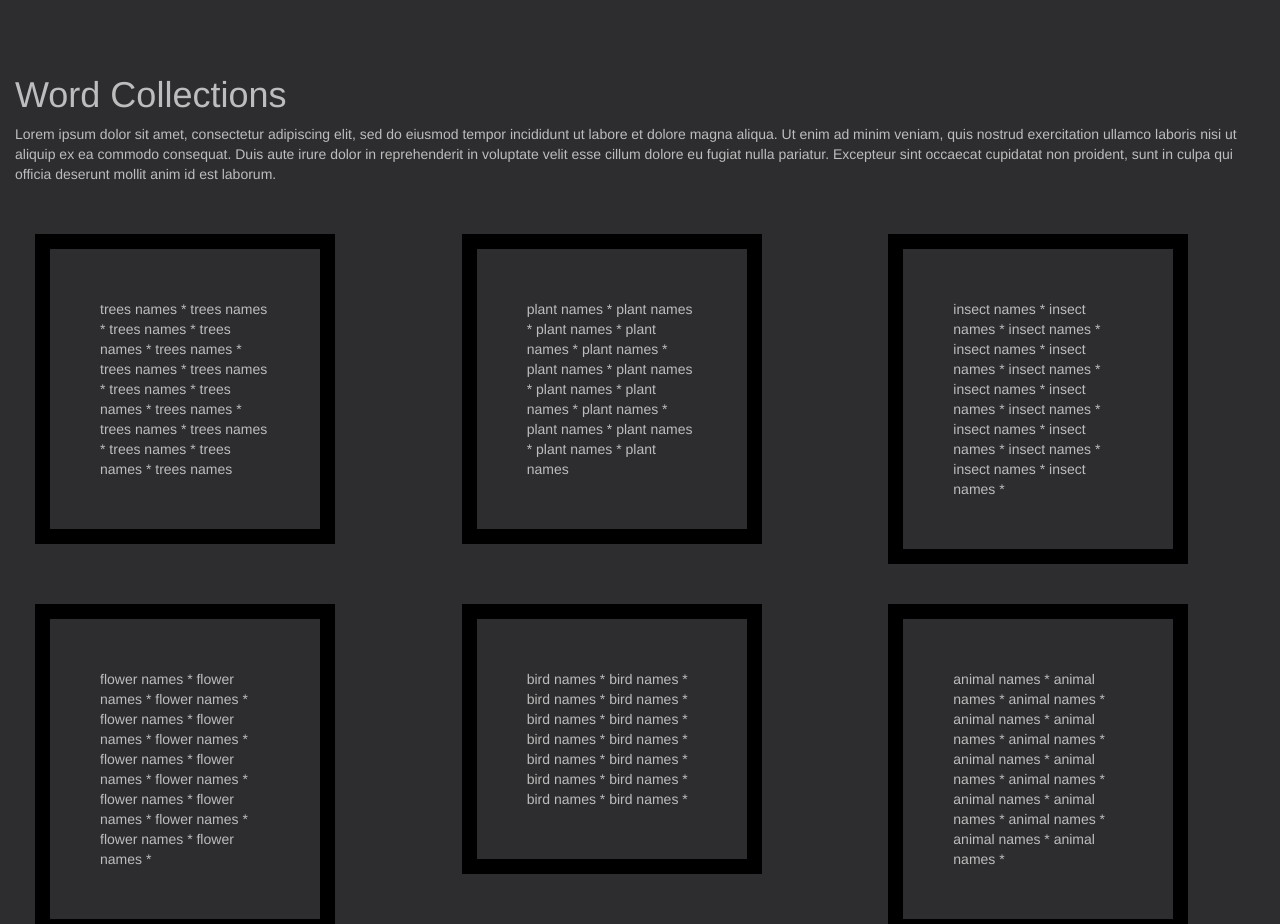
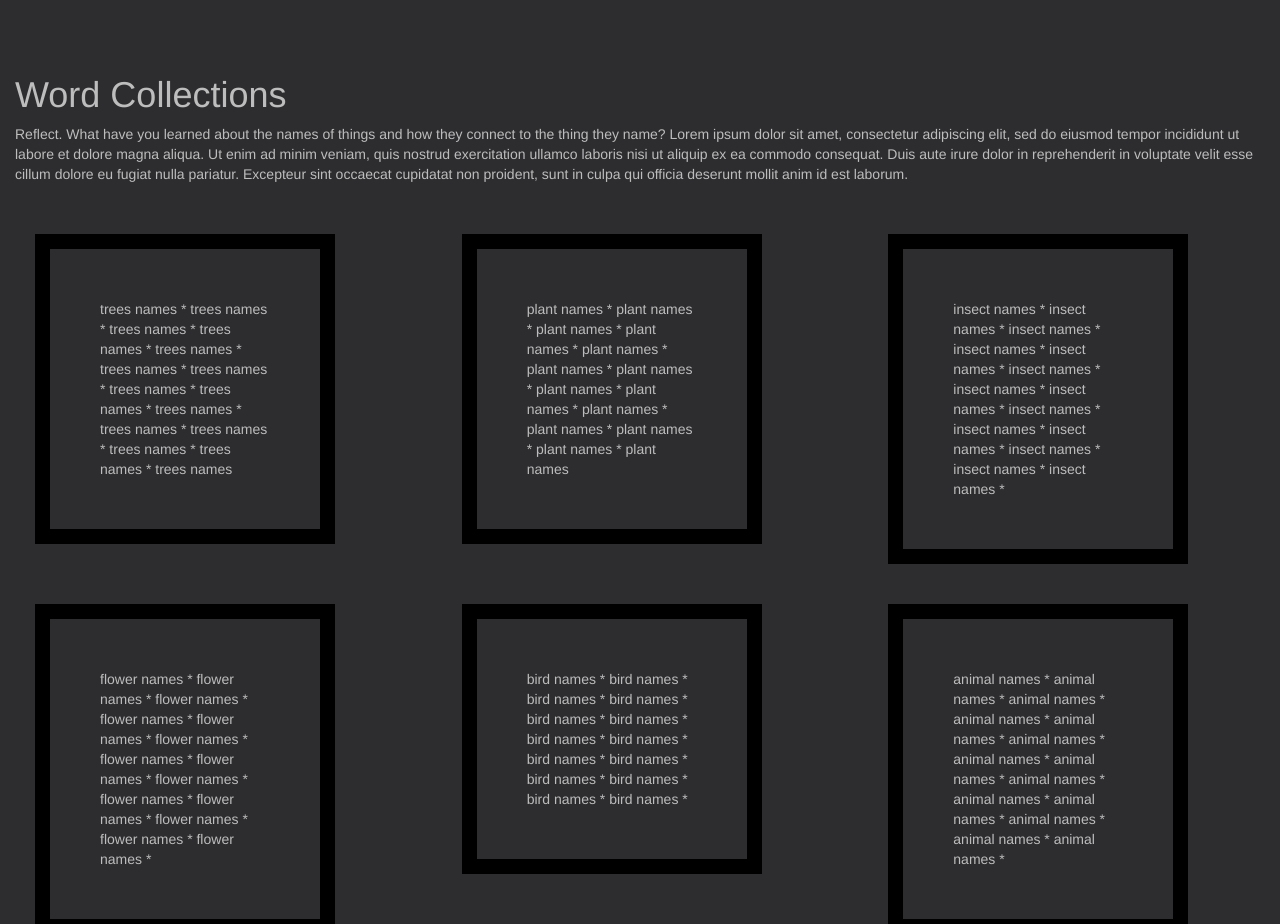
Before and after one commit to Open-Fuego/my-nature-study, a plain HTML site: page index.html in a window 1280 px wide. Shown: the part 1840-2764 px from the top of the page. Drawn offline with nearby package versions, Linux system fonts and the light colour scheme.

Commit message:
Add files via upload

```diff
--- a/index.html
+++ b/index.html
@@ -1,8 +1,8 @@
- <!-- Welcome to My Nature Study. This Nature Study will take time to build. We recommend you make repeated visits to the same location so that you can embed yourself in a specific location. To get started, you will need to fork my repository from GitHub if you haven't already. If you want to easily publish it on GitHub, I'll give you more information at the end of this document. But for right now, fork, and then download the website to a zip file (or clone it, if you know what that means). Go ahead and put these files in a secure place (folder) where you will be able to find them and organize your other assests like images, pdfs, etcetera. You will also need a text editor like "brackets.io" or "atom.io" or "notepad-plus-plus.org." Open the style.css and index.html documents in the text editor and we can get started building our own electrate experience.-->
+ <!-- Welcome to My Nature Study. This Nature Study will take time to build. We recommend you make repeated visits to the same location so that you might better understand all of the complexities of this space. To get started, you will need to fork the repository, or download the code from GitHub. If you want to easily publish your Nature Study on GitHub, I'll give you more information at the end of this document. But for right now, fork and download the website to a zip file (or clone it, if you know what that means). Go ahead and put these files in a secure folder where you will be able to find them and organize assets like images, pdfs, etcetera. You will also need a text editor like "brackets.io" or "atom.io" or "notepad-plus-plus.org." Open the style.css and index.html documents in the text editor and we can get started building our own Nature Study.-->
 
 <!--BTW. You can leave these hidden HTML text fields be, or delete them. They are but road signs, absent from the larger design-->
 
-<!--First we will need to do some work in the head of the document. The head organizes important information needed to expalin to browsers how the website will work. You can keep or change the title of this HTML document below, from "My Nature Study" to whatever you want it to be called. Your new text will appear in your browser tab-->
+<!--First, we will need to do some work in the head of the document. The head organizes important information needed to explain to browsers how the website will work. You can keep the title of this HTML document, "My Nature Study," or change it to whatever you want it to be called. Your new text will appear in your browser tab-->
 
 <!DOCTYPE html>
 <html lang="en">
@@ -28,11 +28,7 @@
 <body>
 
 
-    <!-- We'll need to do some more work in this section, but to do so, we'll need to make some changes on your style.css file. Developers refer to this division as a "Hero Block," but we will refer to it as a "Wide Image."  Think carefully about the image you select and how it might serve a sybolic function in your nature study.
-
-Place a .jpg or .png in the same file folder as this project (hint: simplify the name). You don't need to do anything on this html page, but you'll need to change the background image name on the style.css page to match you image asset. Now, change the other relevant information in this section."-->
-
-
+    <!-- Developers refer to this division as a "Hero Block." Think carefully about the image you select and how it might serve a symbolic function in your nature study. Place a .jpg or .png in the same file folder as this project (hint: simplify the name to one word). You don't need to do anything on this html page, but you'll need to change the background image name on the style.css page to match your image asset. Next, change the other relevant information in this section."-->
 
 <div class="hero-image">
   <div class="hero-text">
@@ -42,9 +38,9 @@ Place a .jpg or .png in the same file folder as this project (hint: simplify the
 </div>
 
 
-   <!--We'll begin our Nature Study by thinking about the mode of seeing and the medium of photography. Seeing is just one way we come to understand our world. And when we use tools for seeing, like telescopes and microscopes we can sometimes see an object differently from how we might otherwise. Sometimes we can bring the object gets closer or sometimes we can better frame the object. In this exercise we are going to think about how we can frame not the treee, but the branch, not the rock, but the moss on the rock. What are the parts that make up the whole of this system?-->
+   <!--We'll begin our Nature Study by thinking about the mode of seeing and the medium of photography. Seeing is just one way we come to understand our world. And when we use tools for seeing, like telescopes and microscopes, we can sometimes see an object differently from how we might otherwise. Sometimes we can bring the object closer, sometimes we can better frame the object, and sometimes we can bring different elements into focus. In this exercise we are going to think about how we can frame not the whole of the tree, but the branch, not the boulder, but the moss on its northern-most side. We might be in a big place, but we can use the lens to direct our attention to something smaller. So what are the parts that make up the whole of this system?-->
 
-    <!--In this exercise we'll need to place our assets in the image folder making sure they are jpgs. or pngs. Link the img src=to your image. Then you'll need to scroll down to the corresponding modals at the bottom of this page. Add the image there as well.-->
+    <!--In this exercise we'll need to place our image assets in the image folder making sure each image is a .jpg or .png. Link the img src=to your image in the code. Then you'll need to scroll down to the corresponding modals at the bottom of this page to add the image there as well. You may add or delete code depending on the size of your collection.-->
 
 <div class="container-fluid bg-w">
     <h1>Images-Parts of a Whole</h1><br>
@@ -156,7 +152,7 @@ Place a .jpg or .png in the same file folder as this project (hint: simplify the
 
 
 
-    <!--What did you learn from taking these photos? Your audience will be interested to know why you took these images and not others. -->
+    <!--What did you learn about nature during this study? What did you learn about photography? Why present these images and not others?-->
 
     <div class="container-textcenter">
  <h3 class="margin">Notes on Images</h3>
@@ -171,13 +167,15 @@ Place a .jpg or .png in the same file folder as this project (hint: simplify the
     </div>
 
 
- <!--In this section we'd like you to gather words. This is a technique writers will use before they start composing. Let's begin by collecting names of trees, plants, insects, flowers, birds, and other animals we see.-->
+ <!--In this section we'd like you to gather words. This is a technique writers often employ before they start writing. Let's begin by collecting names of trees, plants, insects, flowers, birds, and other animals we see. What other words have you discovered?-->
 
        <div class="container-fluid bg-b">
      <h1 class="margin">Word Collections</h1>
 
-  <p>Lorem ipsum dolor sit amet, consectetur adipiscing elit, sed do eiusmod tempor incididunt ut labore et dolore magna aliqua. Ut enim ad minim veniam, quis nostrud exercitation ullamco laboris nisi ut aliquip ex ea commodo consequat. Duis aute irure dolor in reprehenderit in voluptate velit esse cillum dolore eu fugiat nulla pariatur. Excepteur sint occaecat cupidatat non proident, sunt in culpa qui officia deserunt mollit anim id est laborum.</p>
+  <p>Reflect. What have you learned about the names of things and how they connect to the thing they name? Lorem ipsum dolor sit amet, consectetur adipiscing elit, sed do eiusmod tempor incididunt ut labore et dolore magna aliqua. Ut enim ad minim veniam, quis nostrud exercitation ullamco laboris nisi ut aliquip ex ea commodo consequat. Duis aute irure dolor in reprehenderit in voluptate velit esse cillum dolore eu fugiat nulla pariatur. Excepteur sint occaecat cupidatat non proident, sunt in culpa qui officia deserunt mollit anim id est laborum.</p>
      <br>
+
+    <!--You'll notice that we use rows and columns to design grids into our webpage. This website runs on a bootstrap system that makes the total width of each grid 12 units. In this case, each of these rows has 3 columns that are 4 units wide, totaling 12.-->
 
         <div class="row">
              <div class="col-sm-4">
@@ -218,7 +216,8 @@ Place a .jpg or .png in the same file folder as this project (hint: simplify the
             </div>
     </div>
 
-     <!--In this section, you'll create a video that blends text and images. We recommend using a free, open source video editing program like Openshot (Beginner) or Shotcut (Advanced). Mix the words from above with images you have taken into your own video presentation.-->
+     <!--In this section, you'll create a photo essay blending text and images. Use the text from the word bank you assembled above. Similarly, you may use your photos from above, or if you have time, take a new set of images for this phot essay.
+We recommend using a free, open source video editing program like Openshot (Beginner-https://www.openshot.org) or Shotcut (Advanced-https://shotcut.org). Mix the words from above with images you have taken into your own video presentation. -->
 
      <div class="container-fluid bg-w text-center">
   <h1>Photo Essay Mixing Image and Text</h1><br>
@@ -241,7 +240,7 @@ Place a .jpg or .png in the same file folder as this project (hint: simplify the
     </div>
 
 
-     <!--Its time we switch to a different mode, to that of listening. Let's think about sounds we might be able to capture. This could be wind blowing, birds chirping, footsteps trudging, water rolling...what do you hear that you can share with your audience.-->
+     <!--It's time we switch to a different mode, to that of listening. Let's think about sounds we might be able to capture in our nature study. This could be wind blowing, birds chirping, footsteps trudging, water rolling...what do you hear that you can share with your audience. Often audio gets recorded as .wav files and it's then converted into mp4s which are much smaller and lower quality, but easier to embed in websites. Again, add or delete code as necessary.-->
 
 <div class="container-fluid bg-b text-center">
 
@@ -308,7 +307,7 @@ Your browser does not support the audio element.
     </div>
   </div>
 
-     <!--Podcasting is a great way for you to connect with others. You might think about interview a specialist in the ecology you are studying or someone who is a nature lover who has come to this area. Why is this space important to them?-->
+     <!--Podcasting is a great way for you to connect with others. You might think about interview a specialist in the ecology you are studying or someone who is, like you, a nature lover visiting this area. Prepare a list of questions, but feel free to go off script. Why is this space important to this individual? I introduce my students to audacity, a free open source audio editing program for cutting out "ums" and "mistakes." (https://www.audacityteam.org)-->
 
      <div class="container-fluid bg-w text-center">
   <h1>The Podcast Interview</h1><br>
@@ -333,7 +332,7 @@ Your browser does not support the audio element.
 
 
 
-  <!--So far we've been focusing on looking and listening. Let's transfer what we have already learned about photography () and sound...in to thinking about elements of film making. To get started, we are going to shoot some B-roll. B-roll is the film you shoot that adds context to a larger work. There is an old saying that you can never have enough B-roll. -->
+  <!--So far we've been focusing on looking and listening. Let's build on what we have already learned about photography and sound ...and combining these modes in thinking about elements of filmmaking. To get started with filmmaking, we're going to shoot some B-roll. B-roll is the film you shoot that adds context to a larger work. There is an old saying that you can never have enough B-roll. -->
 
 
     <div class="container-fluid bg-b text-center">
@@ -369,7 +368,7 @@ Your browser does not support the audio element.
   </div>
 </div>
 
- <!--Our final project is the Nature Study Documentary. For this assignmnet you will be combine everything you have learned into a short film about nature. You can combine, text, interviews, B-roll, sounds into one project. Rather than presenting something wholly, exploratory, we could try arranging our presentation using one of the following methods:    -->
+ <!--Our culminating project is the Nature Study Documentary. For this assignment you use everything you have learned to make a short film about your Nature Study. You can combine, text, interviews, B-roll, sounds into one project. Rather than presenting something wholly, exploratory, we could try arranging our presentation using one of the arrangement methods offered at the end of this page-->
 
 
  <div class="container-fluid bg-w text-center">
@@ -409,8 +408,10 @@ Your browser does not support the audio element.
 <br>
 <br>
 
+   </body>
+     </html>
 
-    <!--Looking to publish this in GitHub? Here is what you need to do. Go back to your forked repository in GitHub or create a new repository. Click upload, and select/drag and drop all of you files... all of them, index.html. style.html, readme, and your image assets. Click commit. This will replace/add all essential files to make your Electrate Fuego. Great, now your Electrate Fuego files are where it needs to be. Now go to your repository "settings." Scroll down to "GitHub Pages." Here you will change "source" from "none" to "master branch." This will publish your Electrate Fuego online. You will find your URL now available to access in this section. Copy and Paste. And now it's time to spread the fire!-->
+    <!--Looking to publish this in GitHub? Here is what you need to do. Go back to your forked repository in GitHub or create a new repository. Click upload, and select/drag and drop all of you files... all of them, index.html. style.html, readme, and your image assets. Click commit. This will replace/add all essential files to make your Nature Study. Great, now your Electrate Fuego files are where it needs to be. Now go to your repository "settings." Scroll down to "GitHub Pages." Here you will change "source" from "none" to "master branch." This will publish your Nature Study online. Refresh and scroll down to find your URL. Copy and Paste. 'It's time to spread your love of nature!-->
 
 
     <!--Down here is where we keep all over our modal links. You will need to replace these placeholders with relevant content.-->
@@ -884,5 +885,46 @@ Your browser does not support the audio element.
       </div>
     </div>
   </div>
-  </body>
-     </html>
+
+
+
+
+ <!-- Arrangement Methods
+
+
+Classical Argument Method (Deductive)
+
+1.Background 2. Thesis 3. Supporting Claims 4. Refutation or concession 5. Summary
+
+
+
+Toulmin Method
+
+1. Data 2.  Claim. 3. Warrant. 4. Backing 5. Qualifier 5. Rebuttal
+
+
+
+ABT (Randy Olsen’s And, but, therefore)
+
+Assertion A. (thesis) 2. And…Assertion A or perhaps B 3. But…show problems.(antithesis) 4. Therefore… (Synthesis)
+(You might be asking, where is the MRAD? Method, Result and Discussion? Read whatRandy has to say about it. :)
+
+http://2.droppdf.com/files/9I9r2/houston-we-have-a-narrative-why-science-needs-story.pdf)
+
+
+
+Joseph Campbell Hero Cycle
+
+Problem Arises 2. Call to action 3. Journey to find new knowledge/mentor/technology 4. Failure/Revelation 5. Rebirth 6. Return home solve problem
+
+
+In Medias Res
+
+Here is a method. 2. Here is how the method is perfomed. 3. This is the problem for which it was developed. 4. Here is theory/history of how it developed  5. This is the result of its implementation 6. This is a potential problem. 7. Here is how we might address these problems.
+
+
+Exploratory Method (Inductive Method)
+
+Question 2. Approach A Summary 3. Approach A analysis and commentary (dialectic thinking). 4. Approach B Summary 5. Approach B analysis and commentary (dialectic thinking). 6. Your Position Summary 7. Analysis and Commentary to support position.
+
+-->
```
Also changed, not shown: 1 other file.
